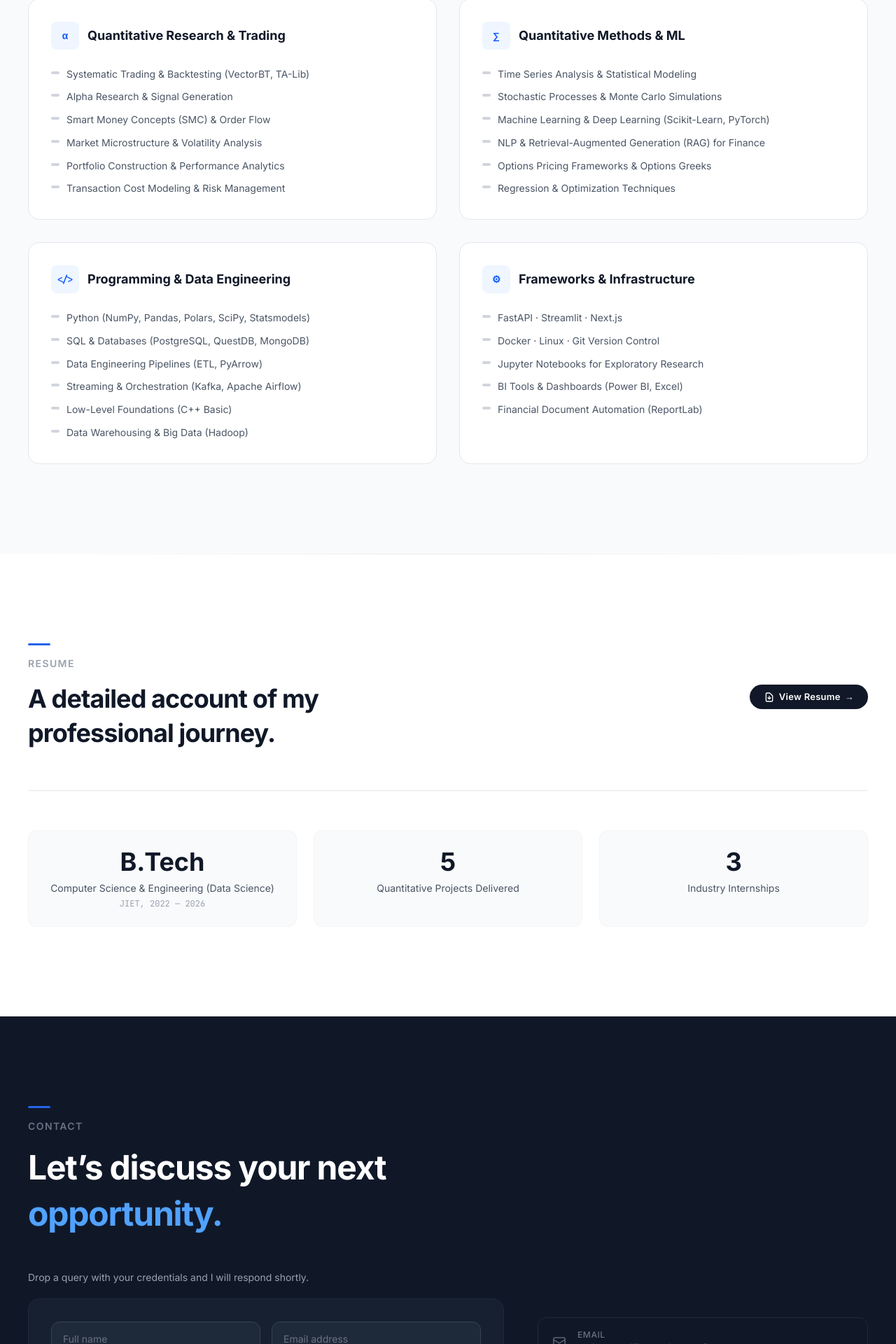
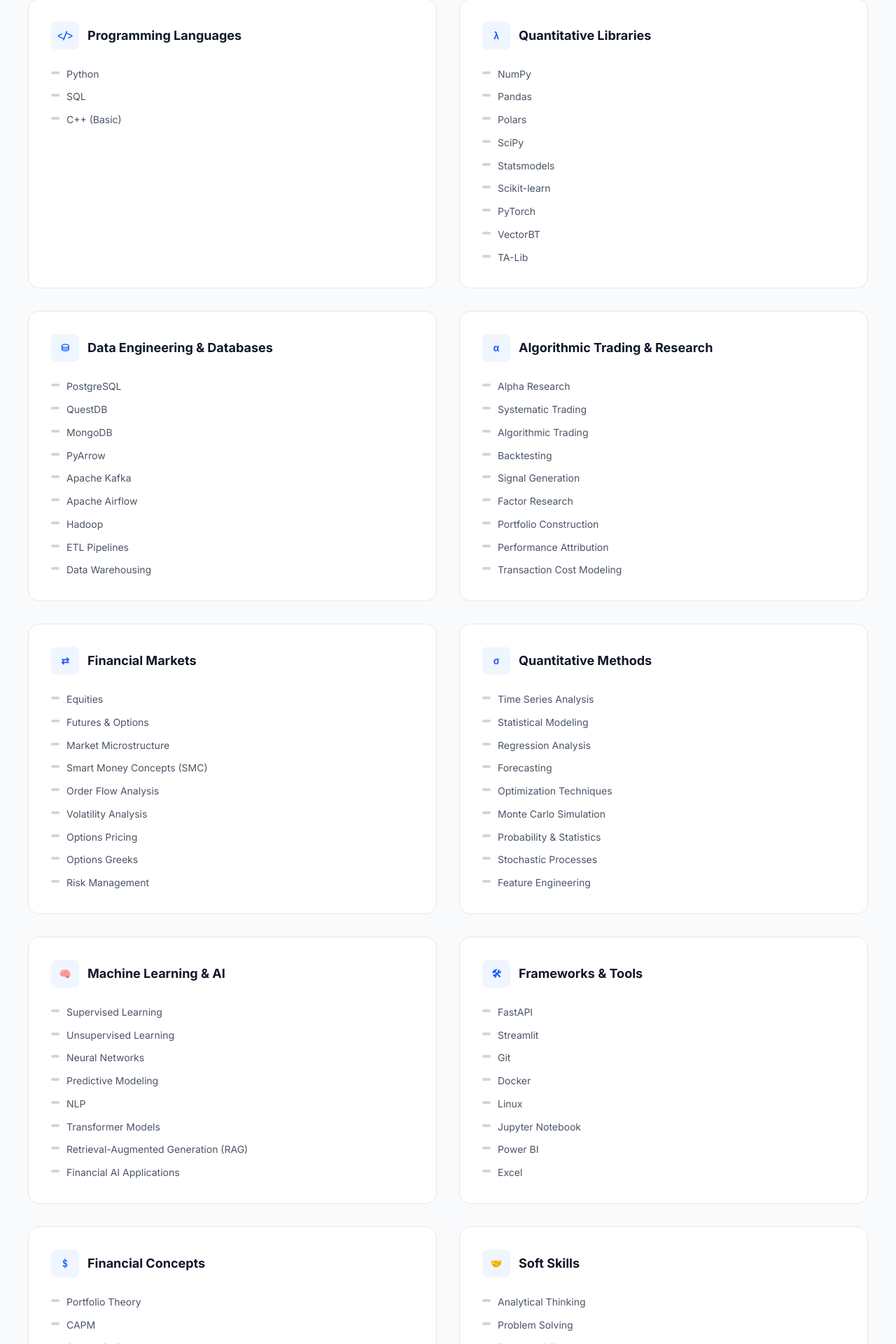
Before and after one commit to MohammedLike/MohammedLike_Portfolio_Website, a React (Vite) app: page / in a window 1280 px wide. Shown: the part 5334-7254 px from the top of the page at 70% size. Built offline with nearby package versions, Linux system fonts and the light colour scheme.

Commit message:
modified:   src/components/Skills.jsx

```diff
--- a/src/components/Skills.jsx
+++ b/src/components/Skills.jsx
@@ -3,50 +3,136 @@ import { useRef } from 'react'
 
 const skillCategories = [
   {
-    title: 'Quantitative Research & Trading',
-    icon: 'α',
+    title: 'Programming Languages',
+    icon: '</>',
+    skills: ['Python', 'SQL', 'C++ (Basic)'],
+  },
+  {
+    title: 'Quantitative Libraries',
+    icon: 'λ',
     skills: [
-      'Systematic Trading & Backtesting (VectorBT, TA-Lib)',
-      'Alpha Research & Signal Generation',
-      'Smart Money Concepts (SMC) & Order Flow',
-      'Market Microstructure & Volatility Analysis',
-      'Portfolio Construction & Performance Analytics',
-      'Transaction Cost Modeling & Risk Management',
+      'NumPy',
+      'Pandas',
+      'Polars',
+      'SciPy',
+      'Statsmodels',
+      'Scikit-learn',
+      'PyTorch',
+      'VectorBT',
+      'TA-Lib',
     ],
   },
   {
-    title: 'Quantitative Methods & ML',
-    icon: '∑',
+    title: 'Data Engineering & Databases',
+    icon: '⛁',
     skills: [
-      'Time Series Analysis & Statistical Modeling',
-      'Stochastic Processes & Monte Carlo Simulations',
-      'Machine Learning & Deep Learning (Scikit-Learn, PyTorch)',
-      'NLP & Retrieval-Augmented Generation (RAG) for Finance',
-      'Options Pricing Frameworks & Options Greeks',
-      'Regression & Optimization Techniques',
+      'PostgreSQL',
+      'QuestDB',
+      'MongoDB',
+      'PyArrow',
+      'Apache Kafka',
+      'Apache Airflow',
+      'Hadoop',
+      'ETL Pipelines',
+      'Data Warehousing',
     ],
   },
   {
-    title: 'Programming & Data Engineering',
-    icon: '</>',
+    title: 'Algorithmic Trading & Research',
+    icon: 'α',
     skills: [
-      'Python (NumPy, Pandas, Polars, SciPy, Statsmodels)',
-      'SQL & Databases (PostgreSQL, QuestDB, MongoDB)',
-      'Data Engineering Pipelines (ETL, PyArrow)',
-      'Streaming & Orchestration (Kafka, Apache Airflow)',
-      'Low-Level Foundations (C++ Basic)',
-      'Data Warehousing & Big Data (Hadoop)',
+      'Alpha Research',
+      'Systematic Trading',
+      'Algorithmic Trading',
+      'Backtesting',
+      'Signal Generation',
+      'Factor Research',
+      'Portfolio Construction',
+      'Performance Attribution',
+      'Transaction Cost Modeling',
     ],
   },
   {
-    title: 'Frameworks & Infrastructure',
-    icon: '⚙',
+    title: 'Financial Markets',
+    icon: '⇄',
     skills: [
-      'FastAPI · Streamlit · Next.js',
-      'Docker · Linux · Git Version Control',
-      'Jupyter Notebooks for Exploratory Research',
-      'BI Tools & Dashboards (Power BI, Excel)',
-      'Financial Document Automation (ReportLab)',
+      'Equities',
+      'Futures & Options',
+      'Market Microstructure',
+      'Smart Money Concepts (SMC)',
+      'Order Flow Analysis',
+      'Volatility Analysis',
+      'Options Pricing',
+      'Options Greeks',
+      'Risk Management',
+    ],
+  },
+  {
+    title: 'Quantitative Methods',
+    icon: 'σ',
+    skills: [
+      'Time Series Analysis',
+      'Statistical Modeling',
+      'Regression Analysis',
+      'Forecasting',
+      'Optimization Techniques',
+      'Monte Carlo Simulation',
+      'Probability & Statistics',
+      'Stochastic Processes',
+      'Feature Engineering',
+    ],
+  },
+  {
+    title: 'Machine Learning & AI',
+    icon: '🧠',
+    skills: [
+      'Supervised Learning',
+      'Unsupervised Learning',
+      'Neural Networks',
+      'Predictive Modeling',
+      'NLP',
+      'Transformer Models',
+      'Retrieval-Augmented Generation (RAG)',
+      'Financial AI Applications',
+    ],
+  },
+  {
+    title: 'Frameworks & Tools',
+    icon: '🛠',
+    skills: [
+      'FastAPI',
+      'Streamlit',
+      'Git',
+      'Docker',
+      'Linux',
+      'Jupyter Notebook',
+      'Power BI',
+      'Excel',
+    ],
+  },
+  {
+    title: 'Financial Concepts',
+    icon: '$',
+    skills: [
+      'Portfolio Theory',
+      'CAPM',
+      'Sharpe Ratio',
+      'Factor Investing',
+      'Risk-Return Modeling',
+      'Asset Allocation',
+      'Performance Analytics',
+    ],
+  },
+  {
+    title: 'Soft Skills',
+    icon: '🤝',
+    skills: [
+      'Analytical Thinking',
+      'Problem Solving',
+      'Research Mindset',
+      'Communication',
+      'Collaboration',
+      'Attention to Detail',
     ],
   },
 ]
```
Also changed, not shown: image.png (added).
